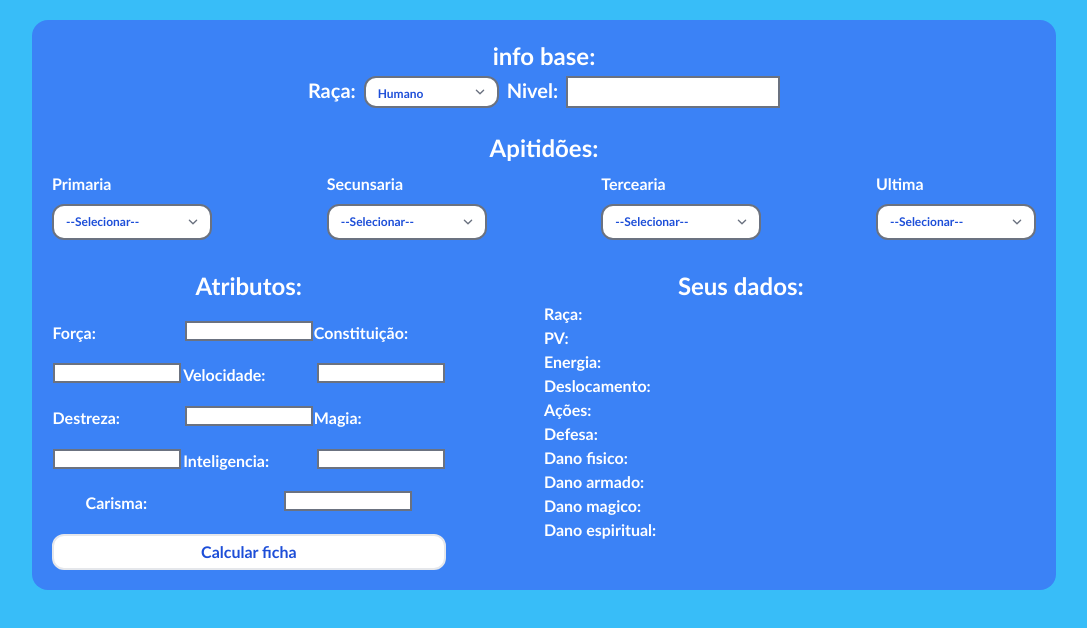
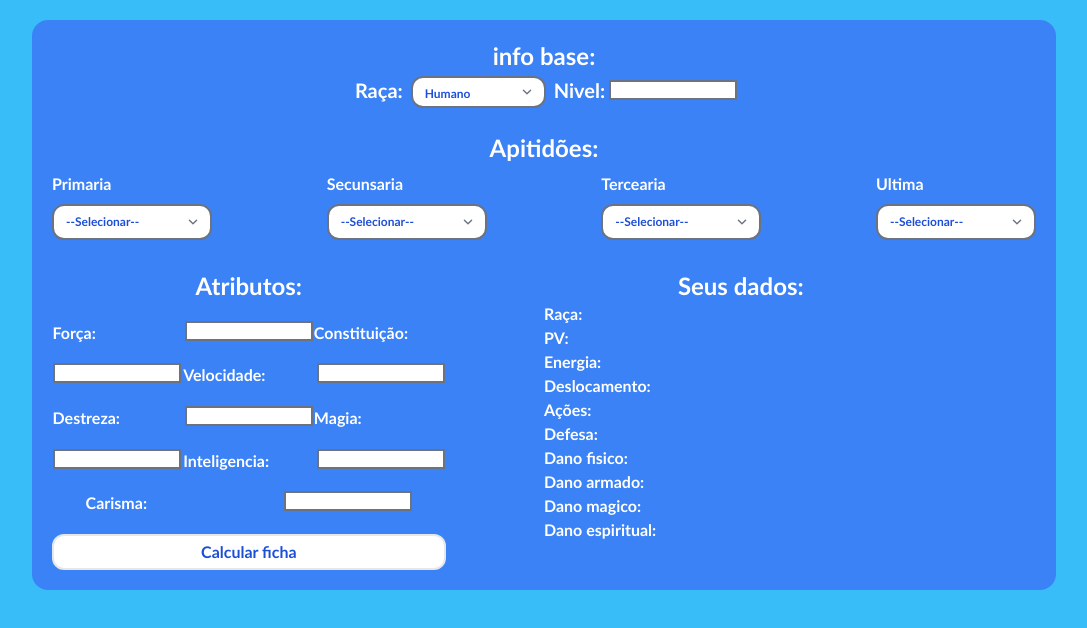
Before and after one commit to AndersonSantosDias/ficha-RPG, a plain HTML site: page index.html in a window 1280 px wide. Shown: the whole page, without its empty margins (96-1183 px from the left). Drawn offline with nearby package versions, Linux system fonts and the light colour scheme.

Commit message:
ajuste no input do nivel

```diff
--- a/index.html
+++ b/index.html
@@ -32,7 +32,7 @@
                 <option value="Kawatonarujin"> Kawatonarujin </option>
             </select>
             <p class="basis-2/5 mt-2 md:basis-0 md:m-1 md:text-xl">Nivel:</p>
-            <input class="h-5 mt-2 text-blue-700 hover:border-blue-800 border-2 border-solid md:m-1 h-8" type="number" id="niv">
+            <input class="h-5 mt-2 text-blue-700 hover:border-blue-800 border-2 border-solid md:w-32" type="number" id="niv">
         </section>
         <section id="Apitidões" class="flex flex-row flex-wrap content-between basis-full mt-5 mb-2.5 md:h-80 md:justify-between md:items-baseline md:basis-full" >
             <p class="text-2xl font-bold basis-full text-center">Apitidões:</p>
```
